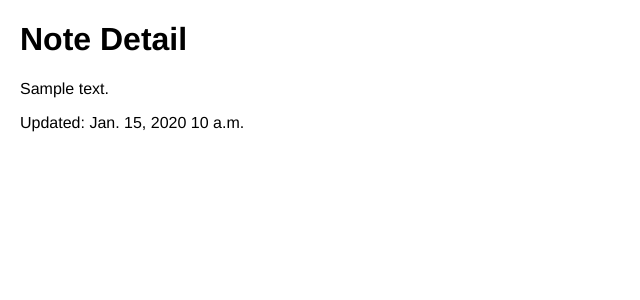
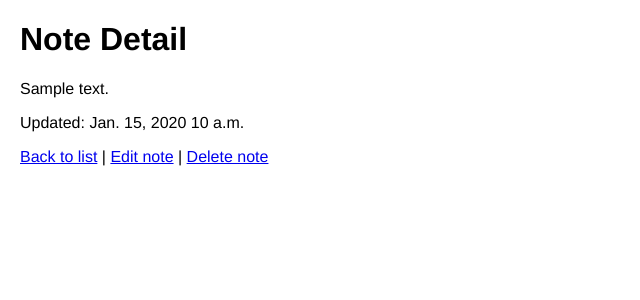
Before and after one commit to paulcwatts/codefellows-django-testing, a Django app: page /notes/1/ in a window 1280 px wide. Shown: the top 300 px of the page, without its empty margins (0-640 px from the left). Run offline with Django 3.2, Linux system fonts and the light colour scheme; tables that the repository leaves empty hold one stand-in row (values such as "Sample post").

Commit message:
Editing and deleting
Edit and add use the same form class, so we need to add some extra
context data to make the UI text make sense.

```diff
--- a/notes/templates/notes/note_detail.html
+++ b/notes/templates/notes/note_detail.html
@@ -3,4 +3,9 @@
     <h1>Note Detail</h1>
     <p>{{ note.note }}</p>
     <p>Updated: {{ note.timestamp|date }} {{ note.timestamp|time }}</p>
+    <p>
+        <a href="{% url 'note-list' %}" %}>Back to list</a> |
+        <a href="{% url 'note-update' pk=note.pk %}">Edit note</a> |
+        <a href="{% url 'note-delete' pk=note.pk %}">Delete note</a>
+    </p>
 {% endblock %}
--- a/notes/templates/notes/note_form.html
+++ b/notes/templates/notes/note_form.html
@@ -1,9 +1,9 @@
 {% extends "base.html" %}
 {% block body %}
-    <h1>Add note</h1>
+    <h1>{{ title }}</h1>
     <form action method="POST">
         {% csrf_token %}
         {{ form }}
-        <button type="submit">Add</button>
+        <button type="submit">{{ submit_text }}</button>
     </form>
 {% endblock %}
--- a/notes/urls.py
+++ b/notes/urls.py
@@ -1,10 +1,12 @@
 from django.conf.urls import patterns, url
 
-from .views import NoteList, NoteCreate, NoteDetail
+from .views import NoteList, NoteCreate, NoteDetail, NoteUpdate, NoteDelete
 
 
 urlpatterns = patterns('notes.views',
     url(r'^$', NoteList.as_view(), name='note-list'),
     url(r'^(?P<pk>\d+)/$', NoteDetail.as_view(), name='note-detail'),
     url(r'^add/$', NoteCreate.as_view(), name='note-add'),
+    url(r'^(?P<pk>\d+)/edit/$', NoteUpdate.as_view(), name='note-update'),
+    url(r'^(?P<pk>\d+)/delete/$', NoteDelete.as_view(), name='note-delete'),
 )
--- a/notes/views.py
+++ b/notes/views.py
@@ -1,4 +1,5 @@
-from django.views.generic import CreateView, DetailView, ListView
+from django.views.generic import (CreateView, DeleteView,
+                                  DetailView, ListView, UpdateView)
 from django.core.urlresolvers import reverse_lazy
 
 from .forms import NoteForm
@@ -19,3 +20,25 @@ class NoteCreate(CreateView):
     model = Note
     form_class = NoteForm
     success_url = reverse_lazy('note-list')
+
+    def get_context_data(self, **kwargs):
+        context = super(NoteCreate, self).get_context_data(**kwargs)
+        context['title'] = 'Add note'
+        context['submit_text'] = 'Add'
+        return context
+
+
+class NoteUpdate(UpdateView):
+    model = Note
+    form_class = NoteForm
+
+    def get_context_data(self, **kwargs):
+        context = super(NoteUpdate, self).get_context_data(**kwargs)
+        context['title'] = 'Edit note'
+        context['submit_text'] = 'Save'
+        return context
+
+
+class NoteDelete(DeleteView):
+    model = Note
+    success_url = reverse_lazy('note-list')
```
Also changed, not shown: notes/templates/notes/note_confirm_delete.html (added, +10 -0 lines).
